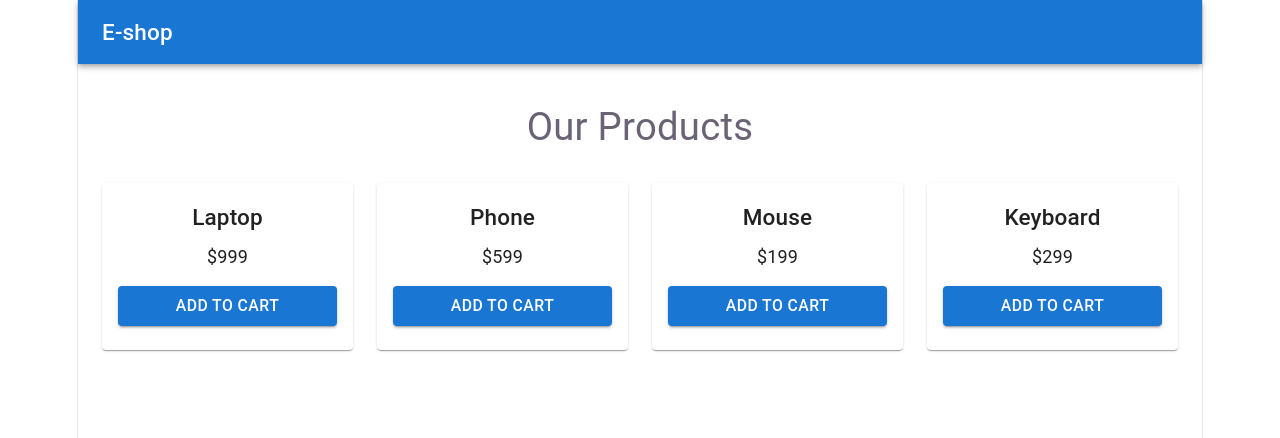
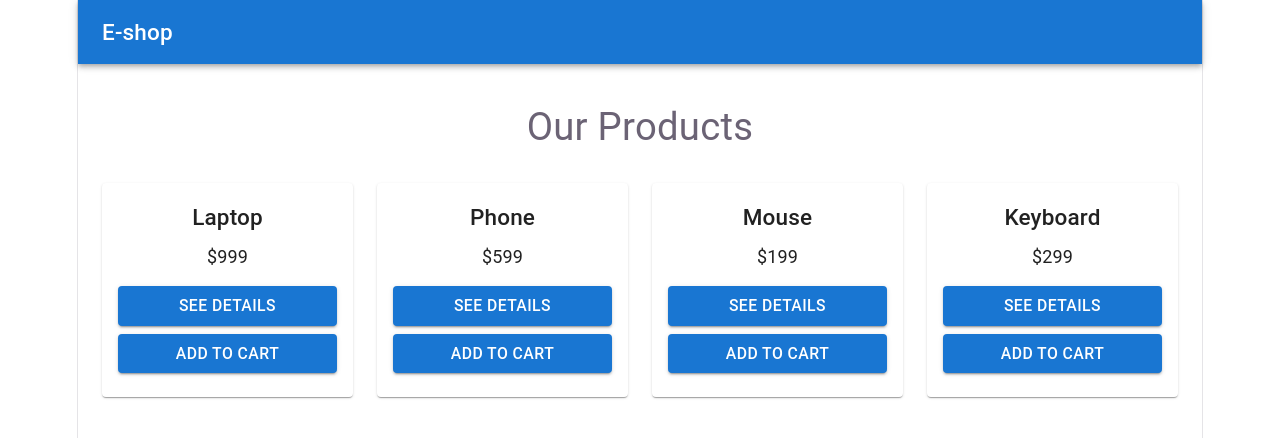
Before and after one commit to AtanasovCode/router-setup-eimt, a React (Vite) app: page / in a window 1280 px wide. Shown: the top 438 px of the page. Built offline with nearby package versions, Linux system fonts and the light colour scheme.

Commit message:
implement useNavigate and add 'See Details' navigation button

```diff
--- a/src/components/ProductCard.jsx
+++ b/src/components/ProductCard.jsx
@@ -1,12 +1,22 @@
 import { Button, Card, CardContent, CardMedia, Typography } from "@mui/material";
+import { useNavigate } from "react-router-dom";
 //import productImage from '../assets/shop.png';
 
 export default function ProductCard({ product }) {
+
+    const navigate = useNavigate()
+
     return (
         <Card sx={{ height: "100%", display: "flex", flexDirection: "column" }}>
             <CardContent sx={{ flexGrow: 1 }}>
                 <Typography variant="h6">{product.name}</Typography>
                 <Typography variant="body1" sx={{ my: 1 }}>${product.price}</Typography>
+                <Button
+                    variant="contained" fullWidth sx={{ mt: 1 }}
+                    onClick={() => navigate(`/products/${product.id}`)}
+                 >
+                    See Details
+                </Button>
                 <Button variant="contained" fullWidth sx={{ mt: 1 }}>
                     Add to Cart
                 </Button>
```
